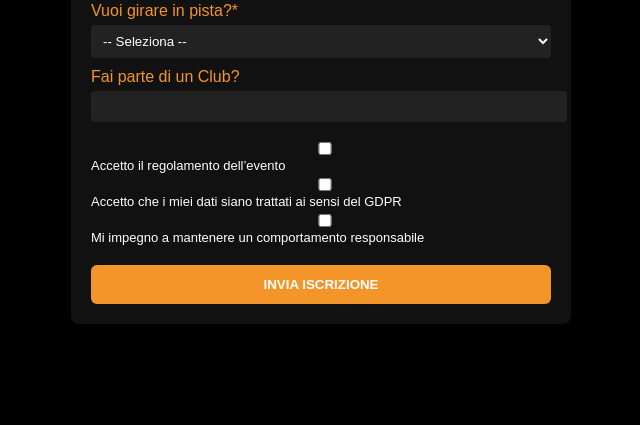
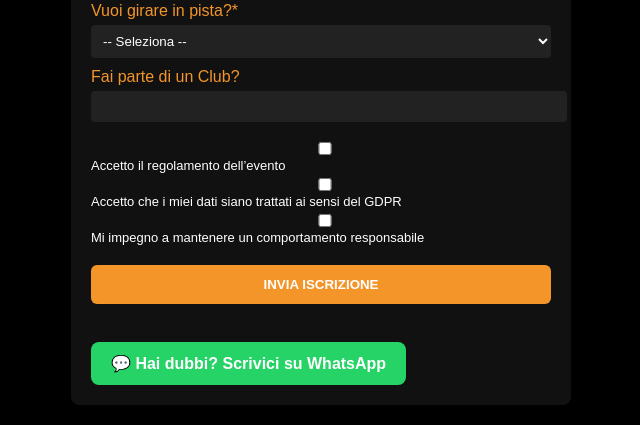
Before and after one commit to NightRiders57/Route57KM3, a Flask app: page / in a window 1280 px wide. Shown: the part 1055-1480 px from the top of the page, without its empty margins (319-959 px from the left). Before the commit the page ends 1379 px from the top, so only its background shows below. Run offline with Flask 3, Linux system fonts and the light colour scheme; parts of the project's set-up code (start-up, migrations or seed data) failed here and were passed over.

Commit message:
aggiunto tasto wa

```diff
--- a/static/style.css
+++ b/static/style.css
@@ -82,3 +82,19 @@ button:hover {
   color: #ccc;
   margin-top: 20px;
 }
+
+.whatsapp-btn {
+    display: inline-block;
+    margin-top: 20px;
+    padding: 12px 20px;
+    background-color: #25D366;
+    color: white;
+    text-decoration: none;
+    font-weight: bold;
+    border-radius: 8px;
+    text-align: center;
+}
+
+.whatsapp-btn:hover {
+    background-color: #1ebe5d;
+}
--- a/templates/index.html
+++ b/templates/index.html
@@ -73,7 +73,12 @@
         <input type="checkbox" required> Mi impegno a mantenere un comportamento responsabile<br>
       </div>
 
-      <button type="submit">INVIA ISCRIZIONE</button>
+      <button type="submit">INVIA ISCRIZIONE</button><br><br>
+      <a href="https://wa.me/393513048891?text=Ciao!%20Ho%20una%20domanda%20sull’iscrizione%20al%20PitLane%2057"
+         target="_blank"
+         class="whatsapp-btn">
+      💬 Hai dubbi? Scrivici su WhatsApp
+      </a>
     </form>
   </div>
   <script>
```
